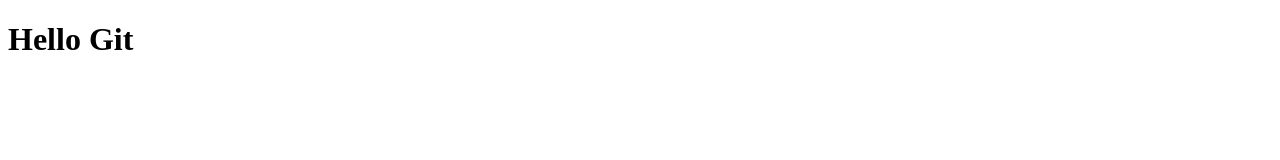
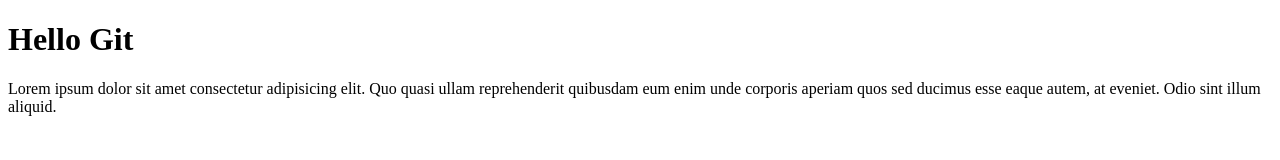
Before and after one commit to myahya29/git-exp-begginer, a plain HTML site: page index.html in a window 1280 px wide. Drawn offline with Linux system fonts and the light colour scheme.

Commit message:
parag added

```diff
--- a/index.html
+++ b/index.html
@@ -7,6 +7,8 @@
 </head>
 <body>
     <h1>Hello Git</h1>
+    <p>Lorem ipsum dolor sit amet consectetur adipisicing elit. Quo quasi ullam reprehenderit quibusdam eum enim unde
+        corporis aperiam quos sed ducimus esse eaque autem, at eveniet. Odio sint illum aliquid.</p>
 
 </body>
 </html>
```
